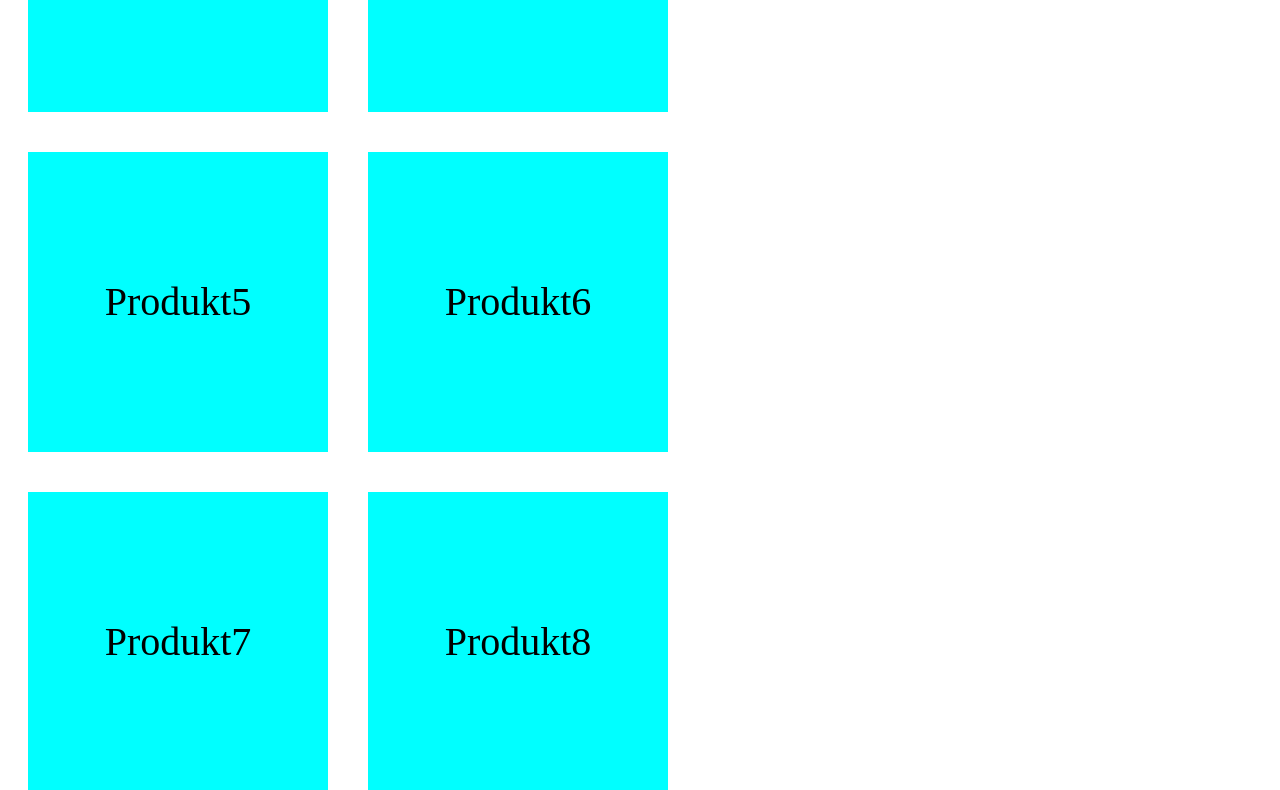
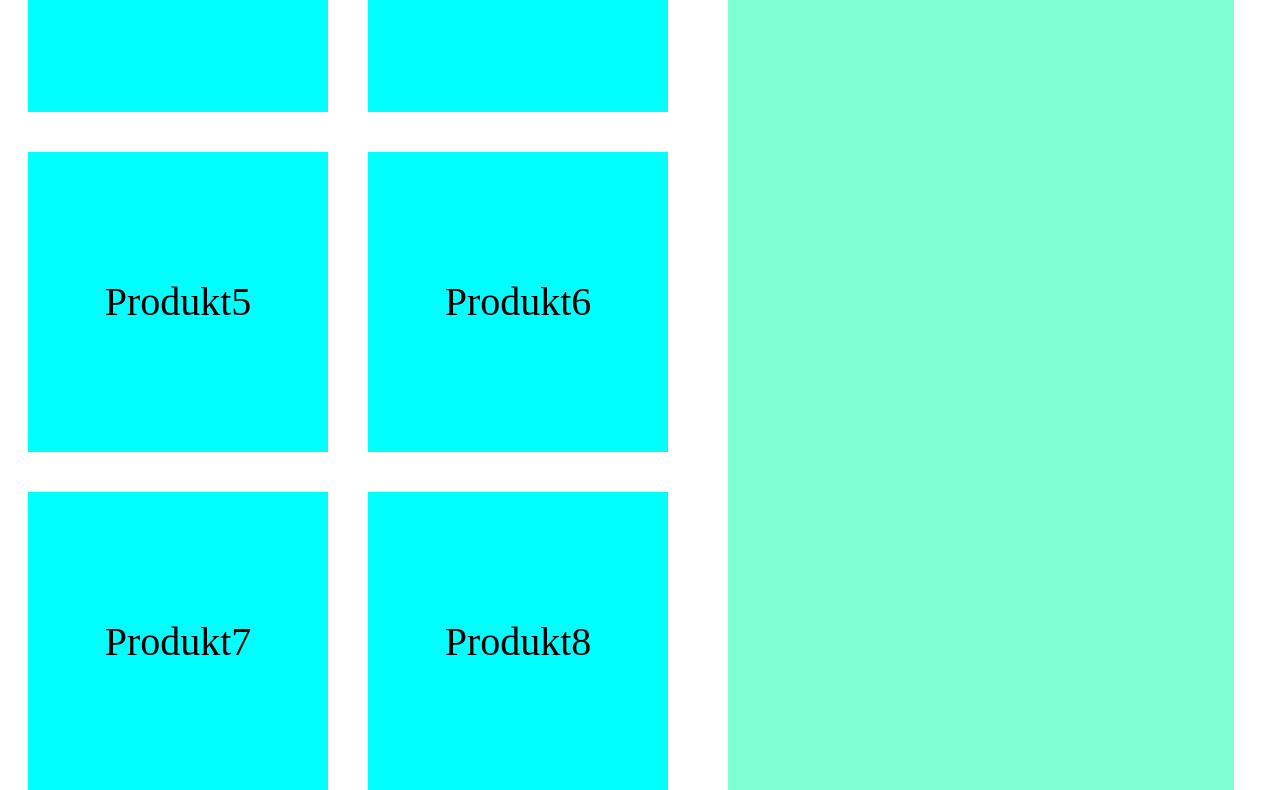
Before and after one commit to luczak20p/Sklep-Internetowy-Grudzien-2021, a plain HTML site: page aplikacjaDoListopada.html in a window 1280 px wide. Shown: the part 658-1448 px from the top of the page. Drawn offline with Linux system fonts and the light colour scheme.

Commit message:
Add files via upload

```diff
--- a/Yugoslavia.css
+++ b/Yugoslavia.css
@@ -63,7 +63,7 @@ nav>ol>li:hover {
 }
 
 #test{
-    width: 1100px;
+    width: 40%;
     background-color: aquamarine;
     margin:20px;
     text-align: center;
```
